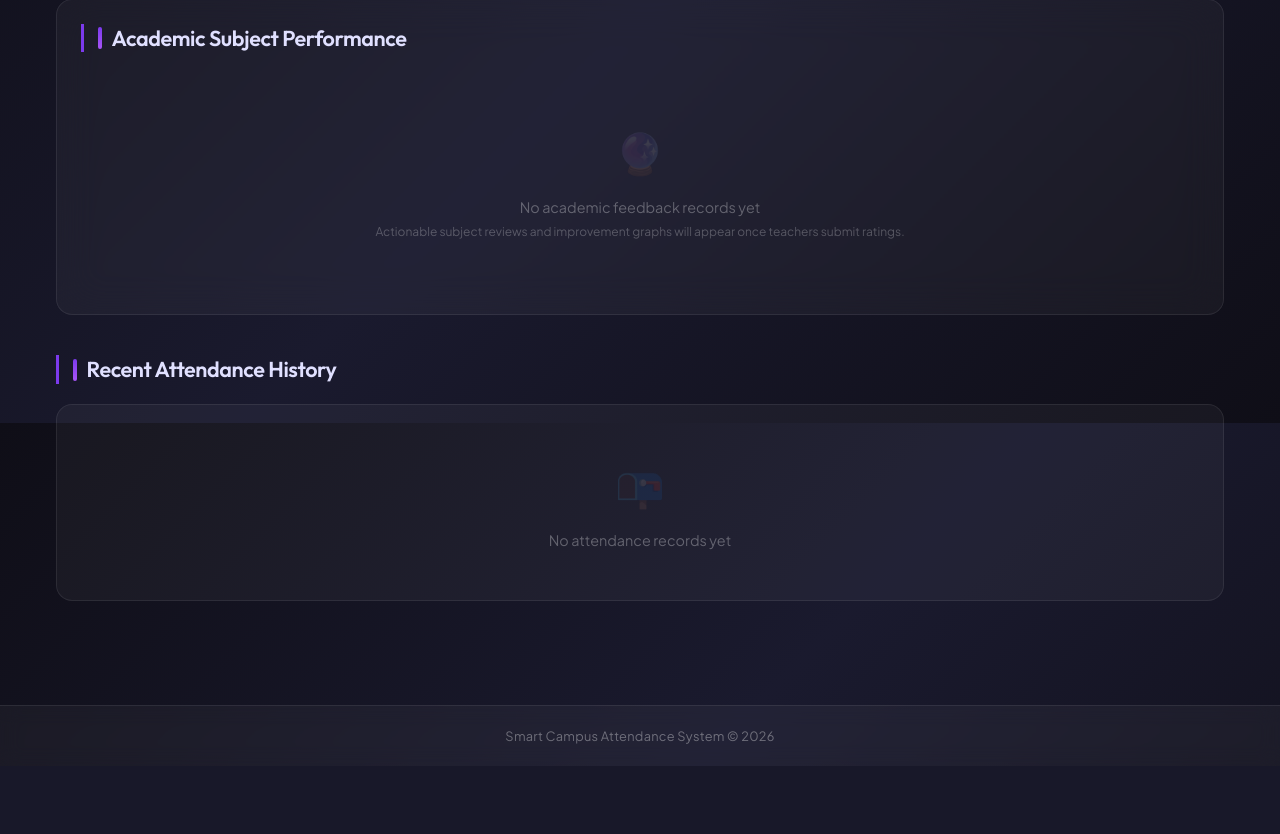
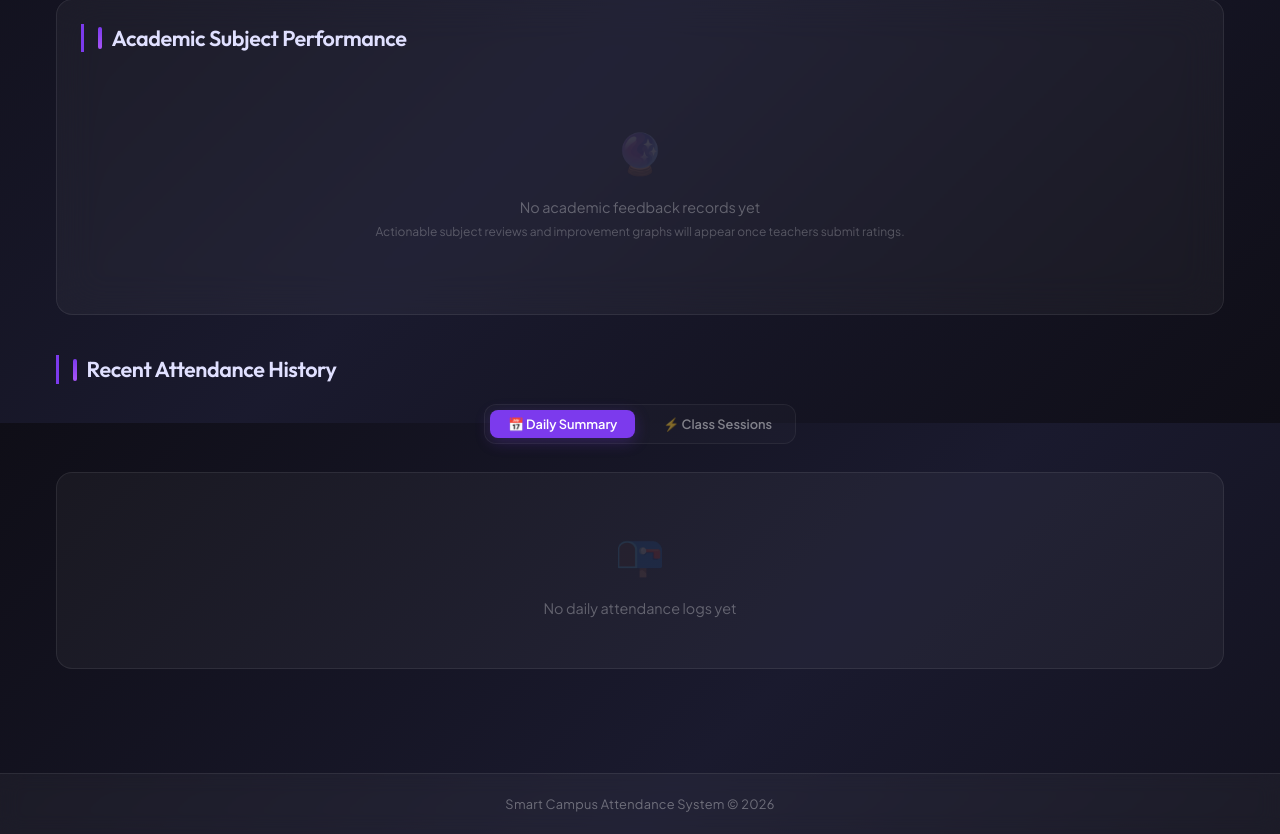
Before and after one commit to Mr-Soumo-006/College_Attendence_Reader, a Flask app: template ui/web/templates/student_dashboard.html in a window 1280 px wide. Shown: the part 1177-2011 px from the top of the page. Before the commit the page ends 1943 px from the top, so only its background shows below. Run offline with Flask 3, Linux system fonts and the light colour scheme; the template is opened without the code that fills it, so the values that code supplies are empty.

Commit message:
Implement dual togglable Daily Summary and Class Sessions attendance history on student dashboard

```diff
--- a/ui/web/templates/student_dashboard.html
+++ b/ui/web/templates/student_dashboard.html
@@ -805,6 +805,63 @@
   <div class="timeline-section">
     <h2 class="section-title">Recent Attendance History</h2>
 
+    <!-- Toggles -->
+    <div style="display: flex; gap: 10px; margin-bottom: 1.75rem; justify-content: center; background: rgba(255,255,255,0.02); border: 1px solid rgba(255,255,255,0.06); padding: 5px; border-radius: 12px; width: fit-content; margin-left: auto; margin-right: auto; backdrop-filter: blur(10px);">
+      <button onclick="toggleHistoryView('daily')" id="btn-view-daily" style="background: #7c3aed; border: none; border-radius: 8px; color: white; padding: 6px 18px; font-family: 'Plus Jakarta Sans', sans-serif; font-size: 0.8rem; font-weight: 700; cursor: pointer; transition: all 0.3s cubic-bezier(0.4, 0, 0.2, 1); box-shadow: 0 4px 15px rgba(124, 58, 237, 0.25);">📅 Daily Summary</button>
+      <button onclick="toggleHistoryView('sessions')" id="btn-view-sessions" style="background: transparent; border: none; border-radius: 8px; color: rgba(255,255,255,0.45); padding: 6px 18px; font-family: 'Plus Jakarta Sans', sans-serif; font-size: 0.8rem; font-weight: 700; cursor: pointer; transition: all 0.3s cubic-bezier(0.4, 0, 0.2, 1);">⚡ Class Sessions</button>
+    </div>
+
+    <!-- 1. Daily Summary View -->
+    <div id="history-view-daily" style="display: block;">
+      {% if daily_history %}
+        <div style="display: grid; gap: 14px; max-width: 550px; margin: 0 auto;">
+          {% for day in daily_history %}
+            <div class="glass-card" style="padding: 1.15rem 1.4rem; border-radius: 16px; display: flex; flex-direction: column; gap: 8px; border-color: rgba(255,255,255,0.05); background: rgba(255,255,255,0.01); transition: all 0.25s ease;" onmouseover="this.style.borderColor='rgba(124,58,237,0.25)'; this.style.background='rgba(255,255,255,0.02)'" onmouseout="this.style.borderColor='rgba(255,255,255,0.05)'; this.style.background='rgba(255,255,255,0.01)'">
+              <div style="display: flex; justify-content: space-between; align-items: center;">
+                <div style="font-family: 'Outfit', sans-serif; font-weight: 700; font-size: 1rem; color: #f0ecfc;">📅 {{ day.date }}</div>
+                <div>
+                  {% if day.status == 'PRESENT' %}
+                    <span class="badge badge-green" style="font-size: 0.68rem; border-color: rgba(16, 185, 129, 0.3);">🟢 Present</span>
+                  {% elif day.status == 'LATE' %}
+                    <span class="badge badge-amber" style="font-size: 0.68rem; border-color: rgba(245, 158, 11, 0.3);">🟡 Late</span>
+                  {% else %}
+                    <span class="badge badge-red" style="font-size: 0.68rem; border-color: rgba(244, 63, 94, 0.3);">🔴 Absent</span>
+                  {% endif %}
+                </div>
+              </div>
+              <div style="display: flex; flex-direction: column; gap: 6px; padding-top: 8px; border-top: 1px solid rgba(255,255,255,0.04); margin-top: 2px;">
+                {% for c in day.classes %}
+                  <div style="display: flex; justify-content: space-between; align-items: center; font-size: 0.78rem; color: rgba(255,255,255,0.55);">
+                    <div style="display: flex; align-items: center; gap: 6px;">
+                      <span style="font-size: 0.72rem; opacity: 0.7;">🎓</span>
+                      <span style="font-weight: 600; color: rgba(255,255,255,0.85);">{{ c.session_name }}</span>
+                    </div>
+                    <div style="display: flex; align-items: center; gap: 8px;">
+                      <span style="font-size: 0.7rem; font-family: monospace;">{{ c.time_in }}</span>
+                      {% if c.status == 'ON TIME' or c.status == 'PRESENT' %}
+                        <span style="color: #34d399; font-weight: 700; font-size: 0.72rem;">On Time</span>
+                      {% elif c.status == 'LATE' %}
+                        <span style="color: #fbbf24; font-weight: 700; font-size: 0.72rem;">Late</span>
+                      {% else %}
+                        <span style="color: #f87171; font-weight: 700; font-size: 0.72rem;">Absent</span>
+                      {% endif %}
+                    </div>
+                  </div>
+                {% endfor %}
+              </div>
+            </div>
+          {% endfor %}
+        </div>
+      {% else %}
+        <div class="empty-state glass-card">
+          <div class="empty-state-icon">📭</div>
+          <p>No daily attendance logs yet</p>
+        </div>
+      {% endif %}
+    </div>
+
+    <!-- 2. Detailed Sessions Timeline View -->
+    <div id="history-view-sessions" style="display: none;">
       {% if history %}
         <div class="timeline">
           {% for entry in history[:15] %}
@@ -843,6 +900,37 @@
         </div>
       {% endif %}
     </div>
+  </div>
+
+  <!-- Toggle Action Script -->
+  <script>
+    function toggleHistoryView(view) {
+      const dailyEl = document.getElementById('history-view-daily');
+      const sessionsEl = document.getElementById('history-view-sessions');
+      const btnDaily = document.getElementById('btn-view-daily');
+      const btnSessions = document.getElementById('btn-view-sessions');
+
+      if (view === 'daily') {
+        dailyEl.style.display = 'block';
+        sessionsEl.style.display = 'none';
+        btnDaily.style.background = '#7c3aed';
+        btnDaily.style.color = 'white';
+        btnDaily.style.boxShadow = '0 4px 15px rgba(124, 58, 237, 0.25)';
+        btnSessions.style.background = 'transparent';
+        btnSessions.style.color = 'rgba(255,255,255,0.45)';
+        btnSessions.style.boxShadow = 'none';
+      } else {
+        dailyEl.style.display = 'none';
+        sessionsEl.style.display = 'block';
+        btnSessions.style.background = '#7c3aed';
+        btnSessions.style.color = 'white';
+        btnSessions.style.boxShadow = '0 4px 15px rgba(124, 58, 237, 0.25)';
+        btnDaily.style.background = 'transparent';
+        btnDaily.style.color = 'rgba(255,255,255,0.45)';
+        btnDaily.style.boxShadow = 'none';
+      }
+    }
+  </script>
 
 </div>
 {% endblock %}
--- a/ui/web/web_app.py
+++ b/ui/web/web_app.py
@@ -171,6 +171,32 @@ def create_app():
         history = get_history(student_id, days=30)
         today_record = get_today_record(student_id)
 
+        # Group history by date for a clean "per day" view
+        daily_history = {}
+        for entry in history:
+            d = str(entry["date"])
+            if d not in daily_history:
+                daily_history[d] = {
+                    "date": entry["date"],
+                    "status": "ABSENT",
+                    "classes": []
+                }
+
+            # If any class is ON TIME or LATE, they are considered overall present/late for the day
+            status = entry["status"]
+            if status in ("ON TIME", "PRESENT"):
+                daily_history[d]["status"] = "PRESENT"
+            elif status == "LATE" and daily_history[d]["status"] not in ("ON TIME", "PRESENT"):
+                daily_history[d]["status"] = "LATE"
+
+            daily_history[d]["classes"].append({
+                "session_name": entry.get("session_name") or "Manual/Other",
+                "time_in": entry["time_in"],
+                "status": status
+            })
+
+        sorted_daily = sorted(daily_history.values(), key=lambda x: x["date"], reverse=True)
+
         # Compute stats from all_stats if behavior_stats is empty
         if not stats:
             all_stats = compute_all_stats()
@@ -206,6 +232,7 @@ def create_app():
             dow_pattern=dow_pattern,
             trend=trend,
             ratings=ratings,
+            daily_history=sorted_daily,
         )
 
     @app.route("/mark-attendance", methods=["GET"])
```
Lines whose indentation alone changed are shown as unchanged.
